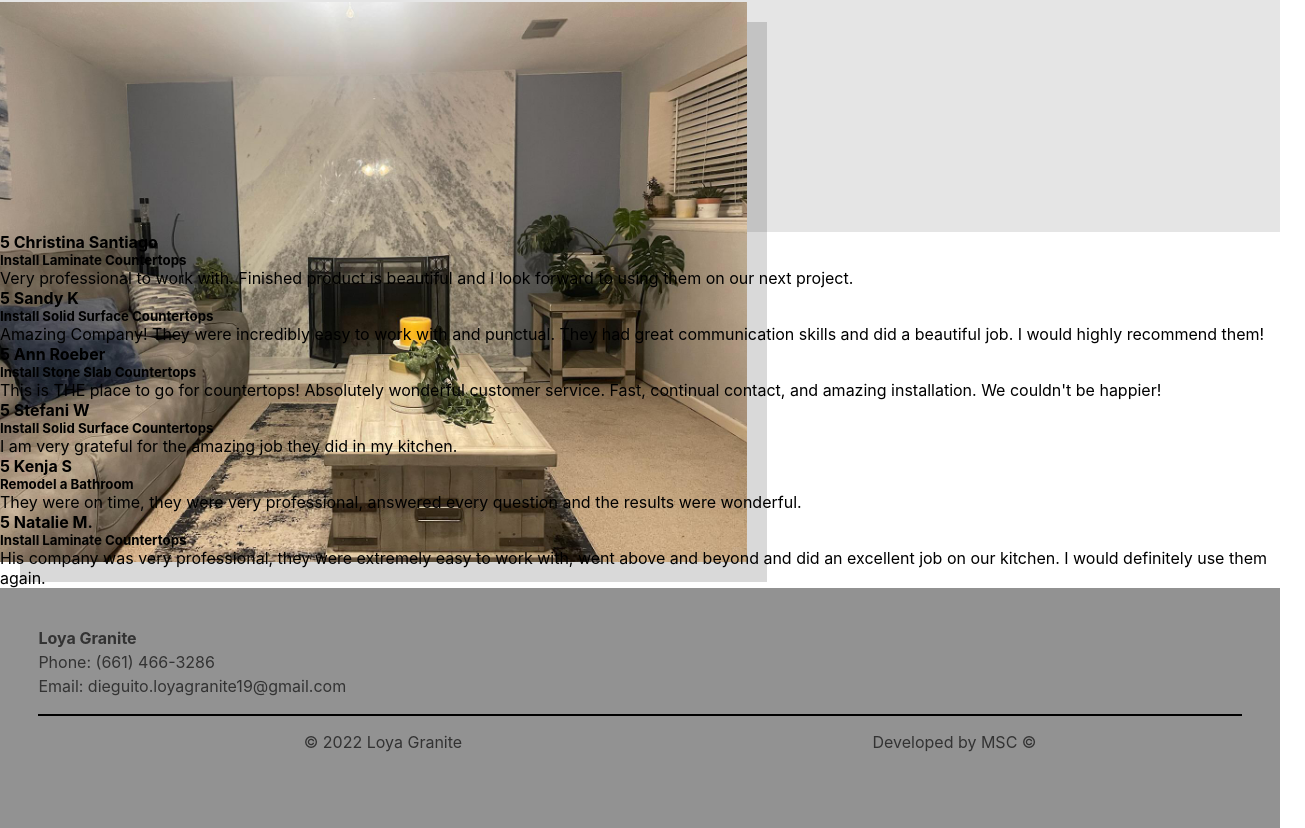
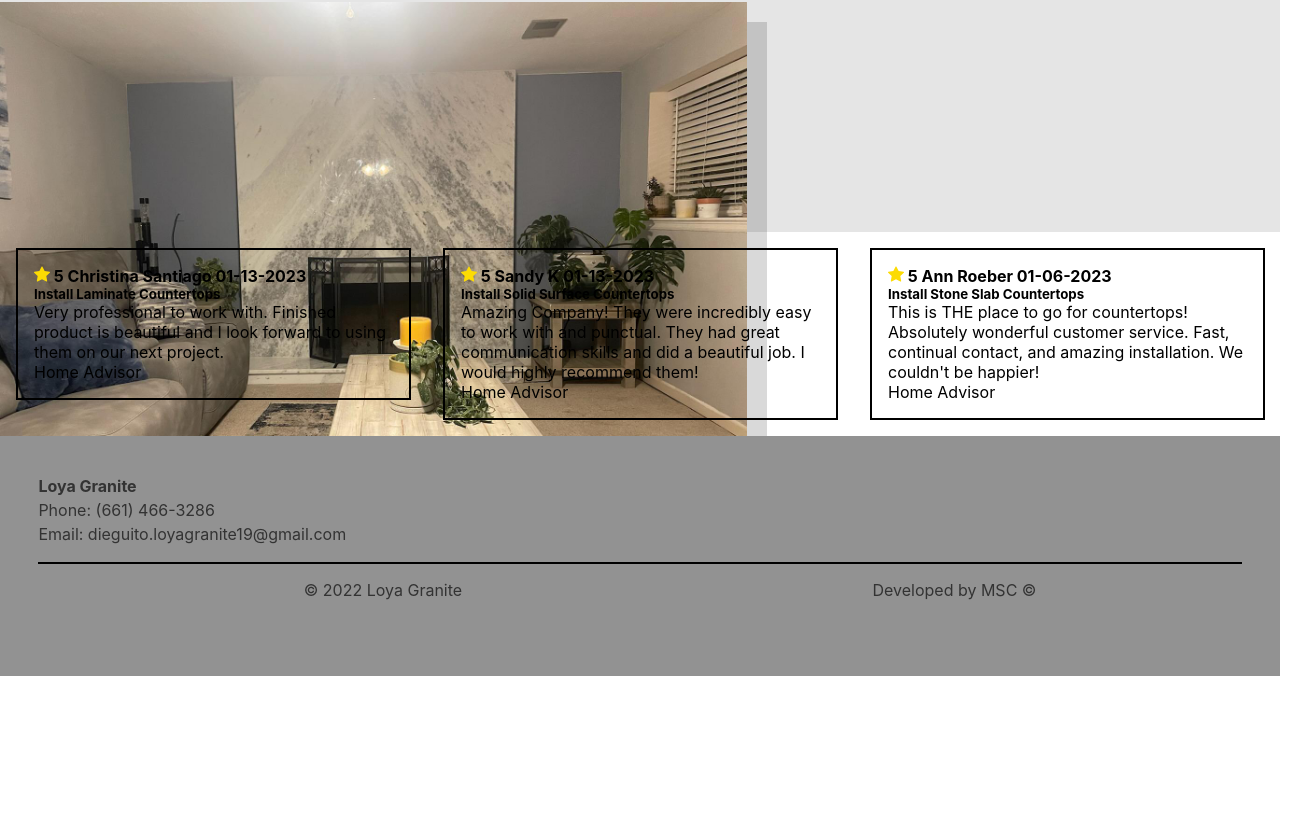
Before and after one commit to mrivera0014/loya-granite, a React (Create React App) app: page / in a window 1280 px wide. Shown: the part 1439-2267 px from the top of the page, 1305 px wide, since content can reach past the window. After the commit the page ends 2115 px from the top, so only its background shows below. Built offline with nearby package versions, Linux system fonts and the light colour scheme.

Commit message:
slick slider installed, carousel semi functional

```diff
--- a/package.json
+++ b/package.json
@@ -27,6 +27,8 @@
     "react-icons": "^4.7.1",
     "react-router-dom": "^6.4.4",
     "react-scripts": "5.0.1",
+    "react-slick": "^0.29.0",
+    "slick-carousel": "^1.8.1",
     "web-vitals": "^2.1.4",
     "webpack": "^5.74.0"
   },
--- a/src/Components/About/About.js
+++ b/src/Components/About/About.js
@@ -11,9 +11,9 @@ const About = () => {
     useEffect(() => {
 
         // gsap.from('.granite', { duration: 2.5, x: '100', ease: 'power3.out', opacity: 0 })
-        gsap.from('.logoImage', { duration: 2.5, x: '-100', ease: 'power3.out', opacity: 0 })
+        // gsap.from('.logoImage', { duration: 2.5, x: '-100', ease: 'power3.out', opacity: 0 })
         gsap.from('.aboutLoyaGraniteSection', { duration: 2.5, x: '-100', opacity: 0 })
-        gsap.from('.reachUs', { duration: 2.5, x: '-100', opacity: 0 })
+        // gsap.from('.reachUs', { duration: 2.5, x: '-100', opacity: 0 })
         // gsap.from('.moreAboutLoyaGranite', { duration: 2.5, x: '-100', opacity: 0 })
     })
 
--- a/src/Components/Reviews/Reviews.css
+++ b/src/Components/Reviews/Reviews.css
@@ -0,0 +1,14 @@
+article {
+    display: flex;
+}
+
+.starRating {
+    color: #fcdb03;
+}
+
+.reviewItem {
+    border: solid 2px black;
+    padding: 1rem;
+    min-width: 20rem;
+    margin: 1rem;
+}
--- a/src/Components/Reviews/Reviews.js
+++ b/src/Components/Reviews/Reviews.js
@@ -1,25 +1,40 @@
-import React from 'react'
+import React, { Component } from 'react'
 import { reviewItems } from '../ReviewItems/ReviewItems'
+import { BsFillStarFill } from 'react-icons/bs'
+import "./Reviews.css"
 
-function Reviews() {
+import Slider from 'react-slick'
+import "slick-carousel/slick/slick.css";
+import "slick-carousel/slick/slick-theme.css";
+
+export default class Reviews extends Component {
+    render() {
+        const settings = {
+            dots: true,
+            infinite: true,
+            speed: 500,
+            slidesToShow: 3,
+            slidesToScroll: 3
+        }
         return (
             <div>
-            <article>
+                <Slider {...settings}>
                     {reviewItems.map((item, index) => {
                         return (
+                            <div {...settings}>
                                 <div className={item.cName} key={item.reviewID}>
-                            <h4>{item.ratingValue} {item.firstName} {item.lastName}</h4>
-                            <h5>{item.reviewTitle}</h5>
-                            <p>{item.review}</p>
+                                    <h4 className='reviewName'><BsFillStarFill className='starRating' /> {item.ratingValue} {item.firstName} {item.lastName} {item.date}</h4>
+                                    <h5 className='reviewTitle'>{item.reviewTitle}</h5>
+                                    <p className='review'>{item.review}</p>
+                                    <a target='_blank' src={item.sourceURL}>Home Advisor</a>
 
                                 </div>
-
+                            </div>
                         )
                     })}
-            </article>
+                </Slider>
 
-        </div>
+            </div >
         )
     }
-
-export default Reviews
+}
```
Also changed, not shown: 1 other file (tests, documents, lock files or other folders). Lines whose indentation alone changed are shown as unchanged.
